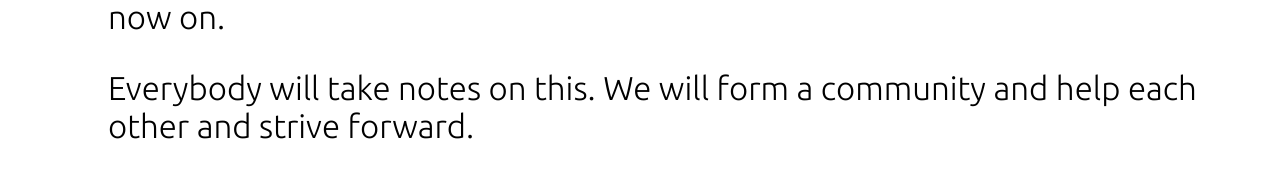
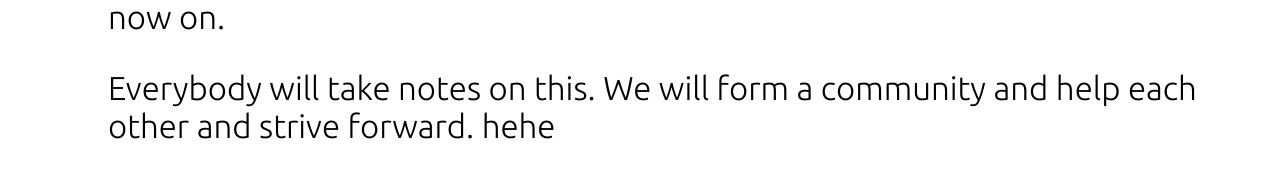
Before and after one commit to AkibShahjahan/SenDat, a website: page views/login.html in a window 1280 px wide. Shown: the part 388-583 px from the top of the page. Drawn offline with nearby package versions, Linux system fonts and the light colour scheme.

Commit message:
just checking

```diff
--- a/views/login.html
+++ b/views/login.html
@@ -13,7 +13,7 @@
 		</div>
 		<div id="para">
 			<p id="line1"> Your soon to be partner. You're gonna spend mose of your time on this from now on.</p>
-			<p id="line2"> Everybody will take notes on this. We will form a community and help each other and strive forward. </p>
+			<p id="line2"> Everybody will take notes on this. We will form a community and help each other and strive forward. hehe </p>
 			<br>
 			<br>
 			<a id="signup" href="http://localhost:3000/auth/facebook" >Sign in with Facebook</a>
```
